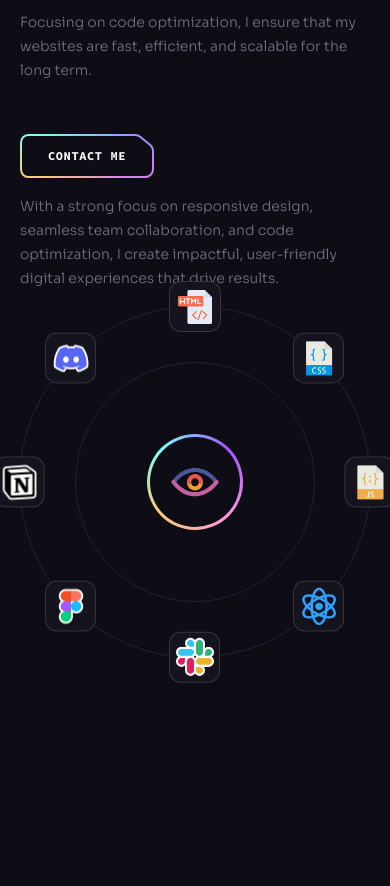
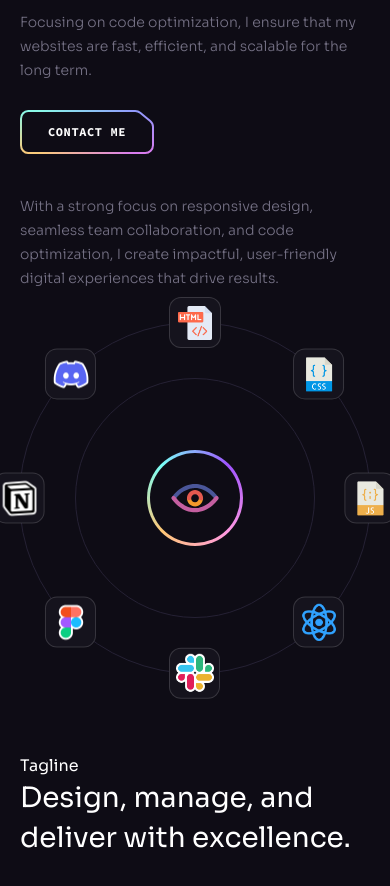
Before and after one commit to Riddox/dev-portfolio, a React (Vite) app: page / in a window 390 px wide. Shown: the part 4272-5158 px from the top of the page. Before the commit the page ends 4970 px from the top, so only its background shows below. Built offline with nearby package versions, Linux system fonts and the light colour scheme.

Commit message:
adding sphere, features component, tagline component, fixing heading component

```diff
--- a/src/App.jsx
+++ b/src/App.jsx
@@ -1,5 +1,6 @@
 import ButtonGradient from "./assets/svg/ButtonGradient";
 import Collaboration from "./components/Collaboration";
+import Features from "./components/Features";
 import Header from "./components/Header";
 import Hero from "./components/Hero";
 import ProjectsBen from "./components/ProjectsBen";
@@ -12,6 +13,7 @@ function App() {
         <Hero />
         <ProjectsBen />
         <Collaboration />
+        <Features />
       </div>
 
       <ButtonGradient />
--- a/src/components/Collaboration.jsx
+++ b/src/components/Collaboration.jsx
@@ -3,6 +3,7 @@ import Section from "./Section";
 import { collabApps, collabContent, collabText } from "../constants";
 import { browseeye, check } from "../assets";
 import Button from "./Button";
+import { LeftCurve, RightCurve } from "./design/Collaboration";
 
 const Collaboration = () => {
   return (
@@ -24,11 +25,11 @@ const Collaboration = () => {
             ))}
           </ul>
           <a href="mailto:thexiledoor@gmail.com">
-            <Button>Contact Me</Button>
+            <Button className="transform -translate-y-6">Contact Me</Button>
           </a>
         </div>
         <div className="lg:ml-auto xl:w-[38rem] mt-4">
-          <p className="body-2 mb-4 text-n-4 md:mb-16 lg:mb-32 lg:w-[22rem] lg:mx-auto">
+          <p className="body-2 mb-8 text-n-4 md:mb-16 lg:mb-32 lg:w-[22rem] lg:mx-auto">
             {collabText}
           </p>
           <div className="relative left-1/2 flex w-[22rem] aspect-square border border-n-6 rounded-full -translate-x-1/2 scale:75 md:scale-100">
@@ -68,6 +69,8 @@ const Collaboration = () => {
                 </li>
               ))}
             </ul>
+            <LeftCurve />
+            <RightCurve />
           </div>
         </div>
       </div>
--- /dev/null
+++ b/src/components/Features.jsx
@@ -0,0 +1,37 @@
+import React from "react";
+import Section from "./Section";
+import { smallSphere, stars } from "../assets";
+import Heading from "./Heading";
+
+const Features = () => {
+  return (
+    <Section classname="overflow-hidden" id="featuring">
+      <div className="container relative z-2">
+        <div className="hidden relative justify-center mb-[6.5rem] lg:flex">
+          <img
+            src={smallSphere}
+            className="relative z-1"
+            width={255}
+            height={255}
+            alt="Sphere"
+          />
+          <div className="absolute top-1/2 left-1/2 w-[60rem] -translate-x-1/2 -translate-y-1/2 pointer-events-none">
+            <img
+              src={stars}
+              className="w-full"
+              width={950}
+              height={400}
+              alt=""
+            />
+          </div>
+        </div>
+        <Heading
+          tag="Get Started with Riddox"
+          title="Design, manage, and deliver with excellence."
+        />
+      </div>
+    </Section>
+  );
+};
+
+export default Features;
--- a/src/components/Heading.jsx
+++ b/src/components/Heading.jsx
@@ -1,9 +1,13 @@
-import React from "react";
+import TagLine from "./Tagline";
 
-const Heading = ({ className, title }) => {
+const Heading = ({ className, title, text, tag }) => {
   return (
-    <div className={`${className} max-w-[50rem] mx-auto mb-12 lg:mb-20`}>
+    <div
+      className={`${className} max-w-[50rem] mx-auto mb-12 lg:mb-20 md:text-center`}
+    >
+      {tag && <TagLine className="mb-4 md:justify-center">{tag}</TagLine>}
       {title && <h2 className="h2">{title}</h2>}
+      {text && <p className="body-2 mt-4 text-n-4">{text}</p>}
     </div>
   );
 };
--- /dev/null
+++ b/src/components/Tagline.jsx
@@ -0,0 +1,7 @@
+import React from "react";
+
+const Tagline = () => {
+  return <div>Tagline</div>;
+};
+
+export default Tagline;
--- a/src/components/design/Collaboration.jsx
+++ b/src/components/design/Collaboration.jsx
@@ -2,7 +2,7 @@ import { curve1, curve2 } from "../../assets";
 
 export const RightCurve = () => {
   return (
-    <div className="hidden absolute top-1/2 left-full w-[10.125rem] -mt-1 ml-10 pointer-events-none xl:block">
+    <div className="hidden absolute top-1/2 left-full w-[10rem] -mt-1 ml-10 pointer-events-none xl:block">
       <img src={curve2} width={162} height={76} alt="Curve 2" />
     </div>
   );
@@ -10,8 +10,8 @@ export const RightCurve = () => {
 
 export const LeftCurve = () => {
   return (
-    <div className="hidden absolute top-1/2 right-full w-[32.625rem] -mt-1 mr-10 pointer-events-none xl:block">
-      <img src={curve1} width={522} height={182} alt="Curve 1" />
+    <div className="hidden absolute top-1/2 right-full w-[33rem] mr-10 pointer-events-none xl:block">
+      <img src={curve1} width={600} height={182} alt="Curve 1" />
     </div>
   );
 };
```
